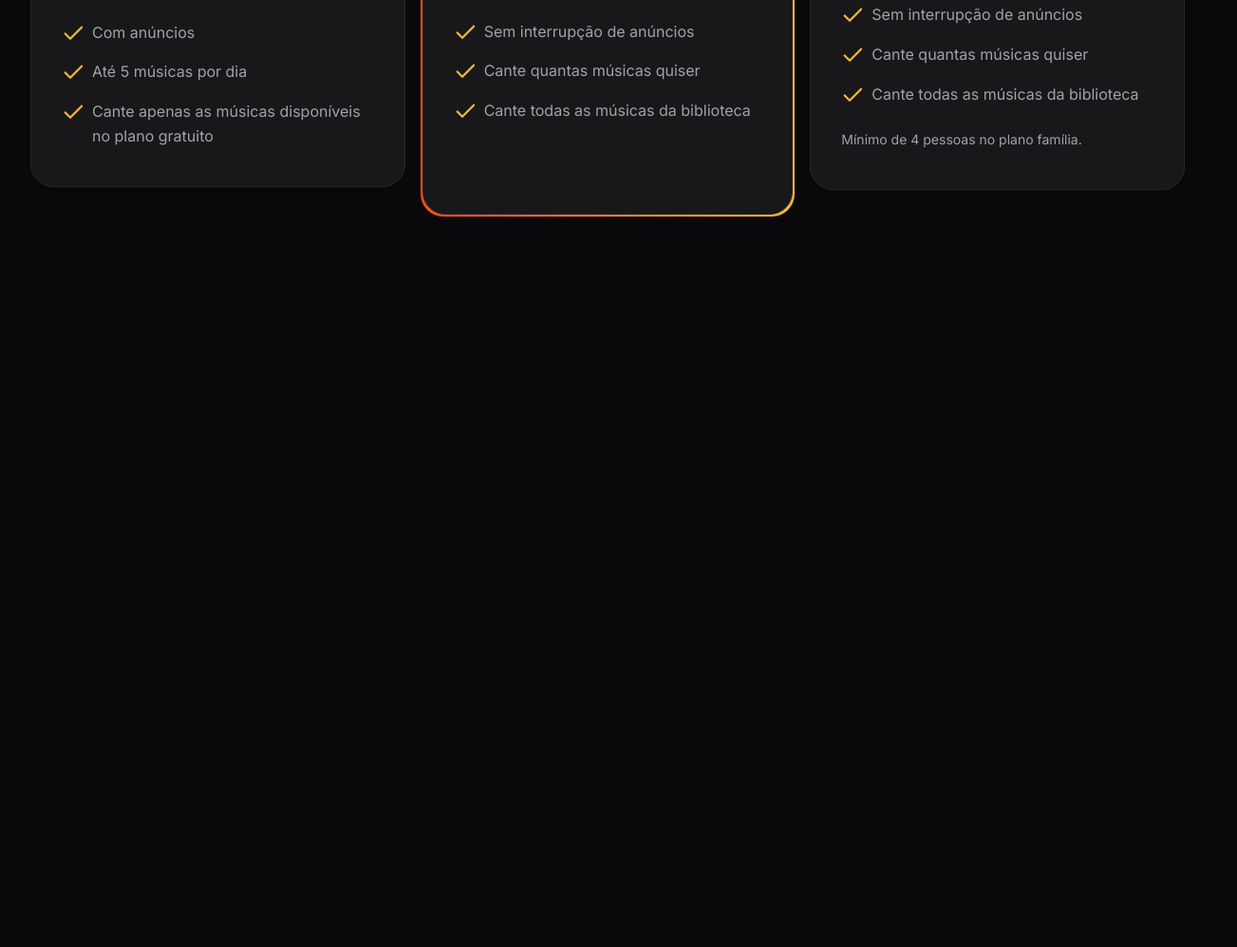
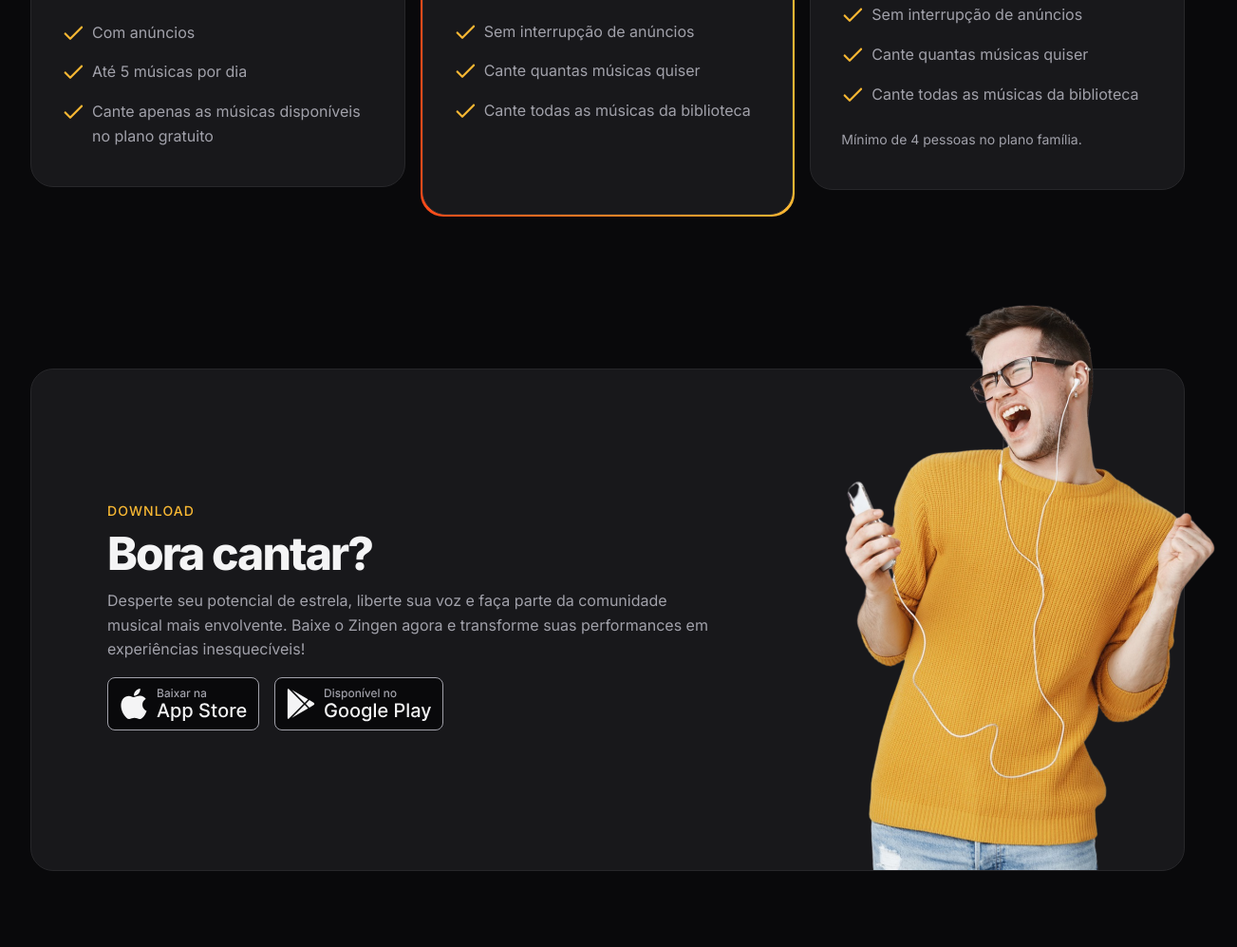
Before and after one commit to Leo-Barroso/projeto-zingen, a plain HTML site: page index.html in a window 1280 px wide. Shown: the part 3162-4159 px from the top of the page at 95% size, 1303 px wide, since content can reach past the window. Before the commit the page ends 3470 px from the top, so only its background shows below. Drawn offline with Linux system fonts and the light colour scheme.

Commit message:
estrututando e estilizando a seção download

```diff
--- a/index.html
+++ b/index.html
@@ -146,5 +146,27 @@
             </div>
         </div>
     </section>
+    <section id="download">
+        <div class="container padding-y-xl">
+            <div class="card padding-x-lg even-columns items-center">
+                <div>
+                    <header>
+                        <strong>Download</strong>
+                        <h2>Bora cantar?</h2>
+                    </header>
+                    <p>Desperte seu potencial de estrela, liberte sua voz e faça parte da comunidade musical mais envolvente. Baixe o Zingen agora e transforme suas performances em experiências inesquecíveis!</p>
+                    <div class="buttons flex gap-1">
+                        <a href="#">
+                            <img src="assets/icons/apple.svg" alt="Botão da Apple Store para download">
+                        </a>
+                        <a href="#">
+                            <img src="assets/icons/google.svg" alt=Botão do Google Play para download"">
+                        </a>
+                    </div>
+                </div>
+                <img src="assets/images/rapaz-ouvindo-musica-com-fones-de-ouvido-e-cantando-no-aplicativo-de-karaoke-removebg 1.png" alt="">
+            </div>
+        </div>
+    </section>
 </body>
 </html>
--- /dev/null
+++ b/styles/download.css
@@ -0,0 +1,27 @@
+#download {
+    .card {
+        padding: 3rem 1.5rem 15rem;
+        position: relative;
+        & > img {
+            width: 14.5rem;
+            position: absolute;
+            bottom: 0;
+            right: -3.5rem;
+        }
+        & .buttons {
+            flex-wrap: wrap;
+            margin-top: 1rem;
+        }
+    }
+    @media (width >= 80em) {
+        & .card {
+            padding: 8.75rem 5rem;
+            & > div:nth-child(1) {
+                max-width: 40rem;
+            }
+            & > img {
+                width: 29.125rem;
+            }
+        }
+    }
+}
--- a/styles/index.css
+++ b/styles/index.css
@@ -9,3 +9,4 @@
 @import url(cards.css);
 @import url(features.css) (width >= 80rem);
 @import url(pricing.css);
+@import url(download.css);
```
Also changed, not shown: assets/icons/apple.svg (added), assets/icons/google.svg (added).
